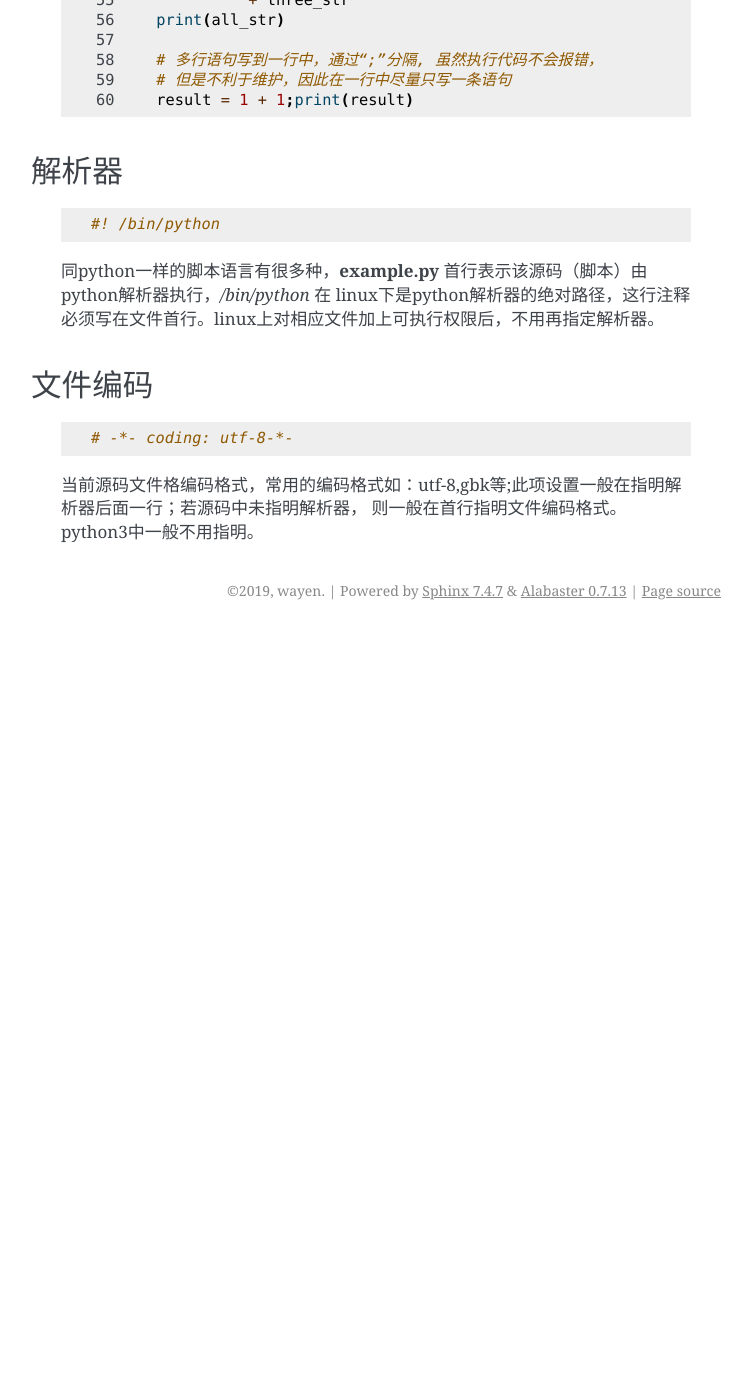
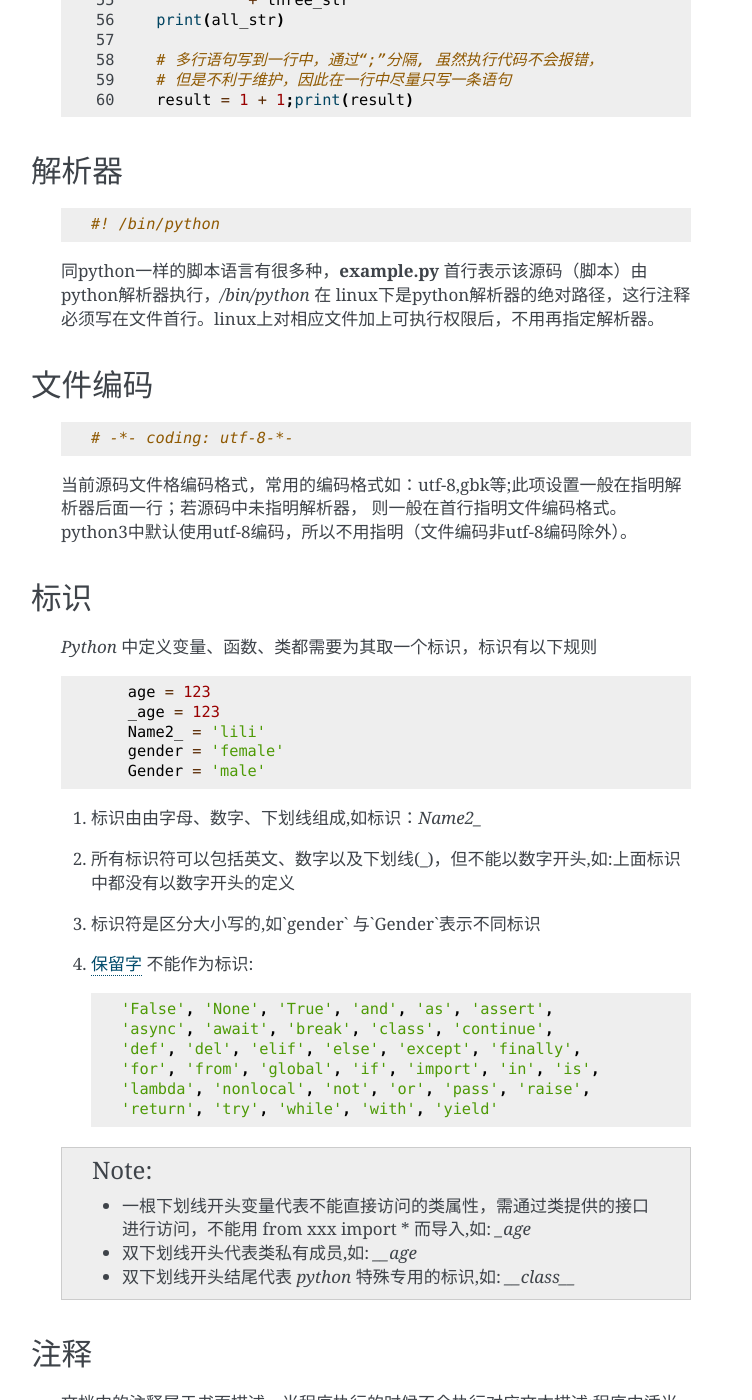
Before and after one commit to wojunnihou/pylearn, a Sphinx documentation site: the page built from doc/source/python/1_primary/grammer.rst, in a window 1280 px wide and 1400 px high, scrolled down 1218 px. Shown: the whole window, without its empty margins (389-1141 px from the left). Built offline with Sphinx 7.4.7, drawn with Linux system fonts in a browser that asks for light colours; before the commit the page ends 1848 px from its top, so only the background shows below that; some of the changed text lies outside the part shown.

Commit message:
基本语法

```diff
--- a/doc/source/python/1_primary/build_func.rst
+++ b/doc/source/python/1_primary/build_func.rst
@@ -9,3 +9,5 @@
     * dir
     * help
     * type
+    * range
+    * enumerate
--- a/doc/source/python/1_primary/datatype.rst
+++ b/doc/source/python/1_primary/datatype.rst
@@ -31,6 +31,8 @@
 字典
 -------------
 
+可变对象与不可对象
+------------------
 
 类型转换
 -------------
--- a/doc/source/python/1_primary/grammer.rst
+++ b/doc/source/python/1_primary/grammer.rst
@@ -22,4 +22,77 @@
         :lines: 2
 
     当前源码文件格编码格式，常用的编码格式如：utf-8,gbk等;此项设置一般在指明解析器后面一行；若源码中未指明解析器，
-    则一般在首行指明文件编码格式。python3中一般不用指明。
+    则一般在首行指明文件编码格式。python3中默认使用utf-8编码，所以不用指明（文件编码非utf-8编码除外）。
+
+标识
+-----------
+
+    *Python* 中定义变量、函数、类都需要为其取一个标识，标识有以下规则
+
+    .. literalinclude:: example.py
+        :lines: 30-34
+
+    1. 标识由由字母、数字、下划线组成,如标识：`Name2_`
+    #. 所有标识符可以包括英文、数字以及下划线(_)，但不能以数字开头,如:上面标识中都没有以数字开头的定义
+    #. 标识符是区分大小写的,如`gender` 与`Gender`表示不同标识
+    #. :doc:`keywords` 不能作为标识::
+
+        'False', 'None', 'True', 'and', 'as', 'assert',
+        'async', 'await', 'break', 'class', 'continue',
+        'def', 'del', 'elif', 'else', 'except', 'finally',
+        'for', 'from', 'global', 'if', 'import', 'in', 'is',
+        'lambda', 'nonlocal', 'not', 'or', 'pass', 'raise',
+        'return', 'try', 'while', 'with', 'yield'
+
+    .. note::
+
+        * 一根下划线开头变量代表不能直接访问的类属性，需通过类提供的接口进行访问，不能用 from xxx import * 而导入,如: `_age`
+
+        *  双下划线开头代表类私有成员,如: `__age`
+
+        * 双下划线开头结尾代表 *python* 特殊专用的标识,如: `__class__`
+
+注释
+---------------
+
+    文档中的注释属于书面描述，当程序执行的时候不会执行对应文本描述;程序中适当的注释有利于软件长期维护
+
+    .. literalinclude:: example.py
+        :lines: 39-47
+
+    * 单行注释采用，以 `#` 开头到行尾都标识注释;
+    * 多行注释，三个单引号 `'` 或者双引号  `"` 开始结束其中的文字标识注释,其中文字描述可以换
+
+空行
+-------------
+
+    空行不是python语法中的一部分，空行或者不空行不会影响程序的运行；但一般情况函数之间或类的方法之间用空行分隔，
+    表示一段新的代码的开始；空行分隔两段不同功能含义代码,便于日后维护
+
+行与缩进
+-----------
+
+    python通过缩进相同空白数量表示代码块如：
+
+    .. literalinclude:: example.py
+        :lines: 10-25
+
+    .. note::
+
+        由于tab键缩进在不同系统下缩进空白不一样，因此建议编码的时候不要使用tab缩进
+
+多行语句
+-----------
+
+    如果某些语句过长，通过`\` 分开多行,如 :
+
+    .. literalinclude:: example.py
+        :lines: 54-55
+
+一行写多条语句
+----------------
+
+    通过分号`;`可以实现一行写多条语句，但这种语法非常不利于维护，所以建议如此书写
+
+    .. literalinclude:: example.py
+        :lines: 60
--- a/doc/source/python/1_primary/index.rst
+++ b/doc/source/python/1_primary/index.rst
@@ -15,3 +15,4 @@
    note-docstring
    function
    string
+   keywords
--- /dev/null
+++ b/doc/source/python/1_primary/keywords.rst
@@ -0,0 +1,4 @@
+保留字
+========
+
+.. _keywords:
```
